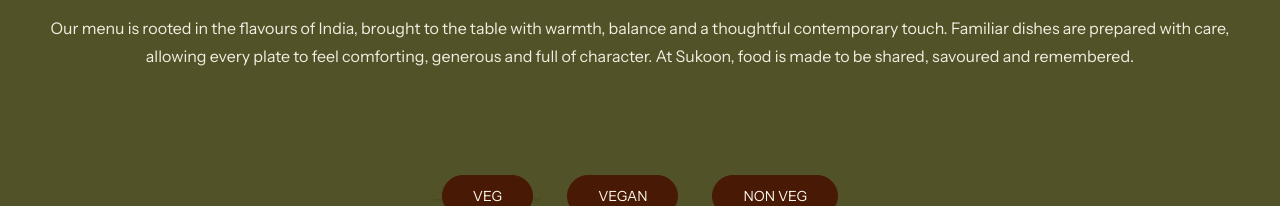
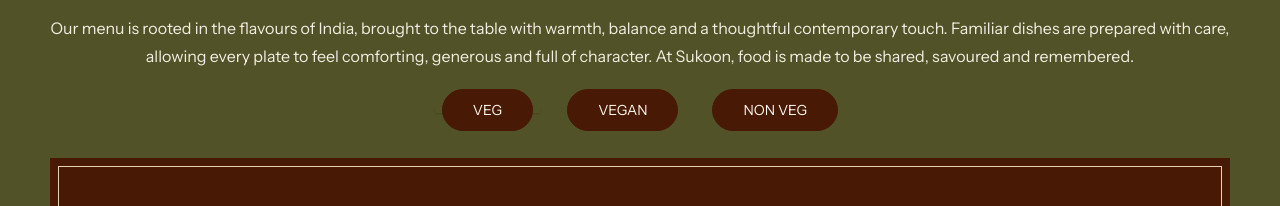
Before and after one commit to Studio-Corelands-Main/sukoon, a Next.js app: page /menu in a window 1280 px wide. Shown: the part 966-1172 px from the top of the page. Built offline with nearby package versions, Linux system fonts and the light colour scheme.

Commit message:
fix: adjust sticky positioning in ShowMenu and TabView components for improved layout consistency

```diff
--- a/src/app/menu/components/ShowMenu.tsx
+++ b/src/app/menu/components/ShowMenu.tsx
@@ -15,10 +15,10 @@ const ShowMenu = () => {
         and remembered.
       </Text>
       <div className="relative">
-        <div
+        {/* <div
           aria-hidden
           className="pointer-events-none sticky top-0 z-40 h-21.5 bg-[#515227]"
-        />
+        /> */}
         <TabView />
       </div>
     </div>
--- a/src/app/menu/components/TabView.tsx
+++ b/src/app/menu/components/TabView.tsx
@@ -18,7 +18,7 @@ interface Menu {
 const TabView = () => {
   return (
     <Tabs defaultValue="veg" className="w-full">
-      <div className="sticky top-21.5 z-40 bg-[#515227] overflow-x-scroll md:overflow-x-hidden">
+      <div className="sticky top-0 z-40 bg-[#515227] overflow-x-scroll md:overflow-x-hidden">
         <TabsList className=" mx-auto flex justify-center gap-2 px-2 pt-10 pb-6 sm:gap-5 sm:pb-10  ">
           {menulist.map((item) => (
             <TabsTrigger key={item.id} value={item.tag}>
```
